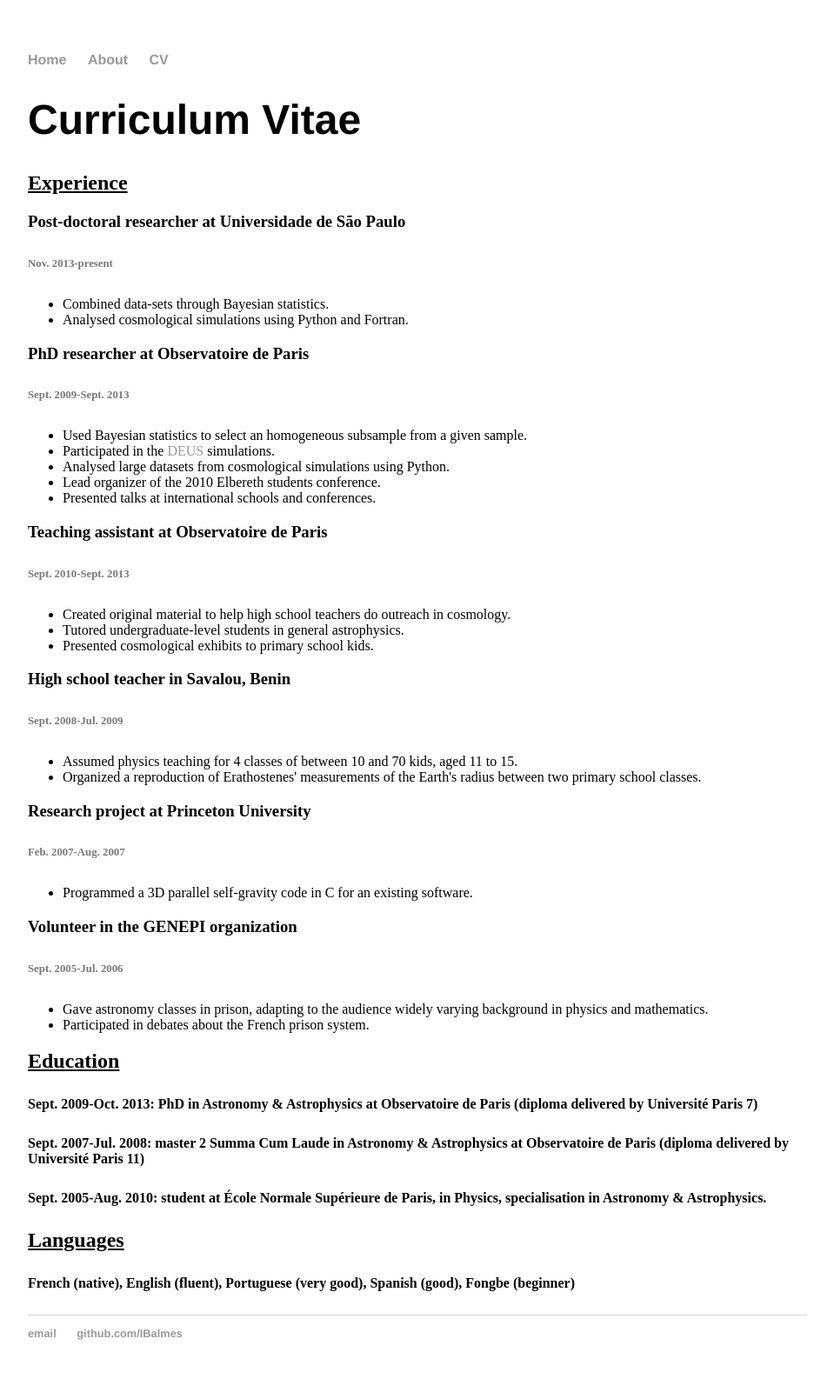
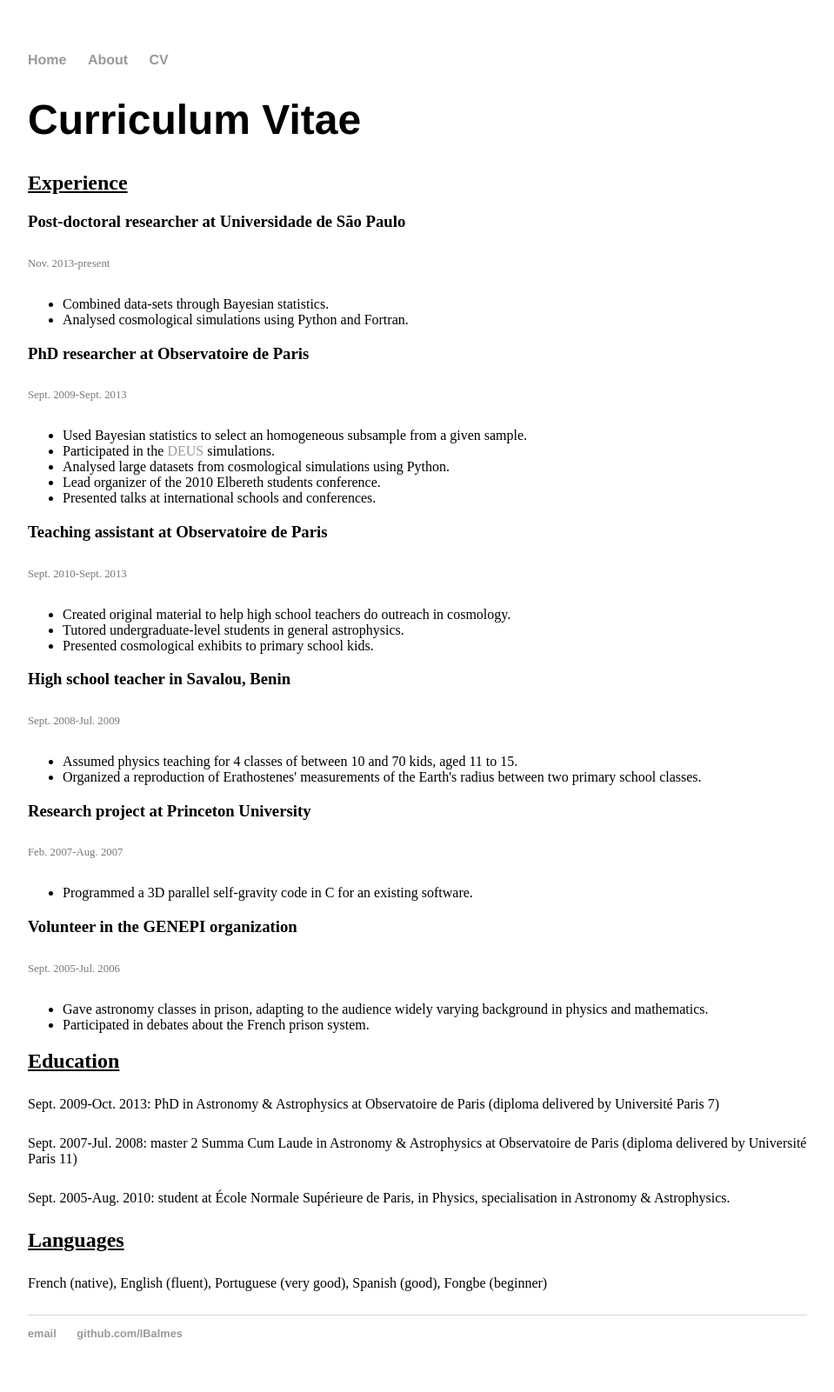
Before and after one commit to IBalmes/IBalmes.github.io, a Jekyll site: the page built from CV/index.html, in a window 1280 px wide. Shown: the whole page at 87% size, without its empty margins (160-1119 px from the left). Built offline with Jekyll 4.4.1, drawn with Linux system fonts in a browser that asks for light colours.

Commit message:
Update main.css

```diff
--- a/css/main.css
+++ b/css/main.css
@@ -49,10 +49,10 @@ h2 {
 h6 {
     font-size: 0.8em;
     color: #777;
-    font-weight: none;
+    font-weight: normal;
 }
 
 h5{
     font-size: 1em;
-    font-weight: none;
+    font-weight: normal;
 }
```
